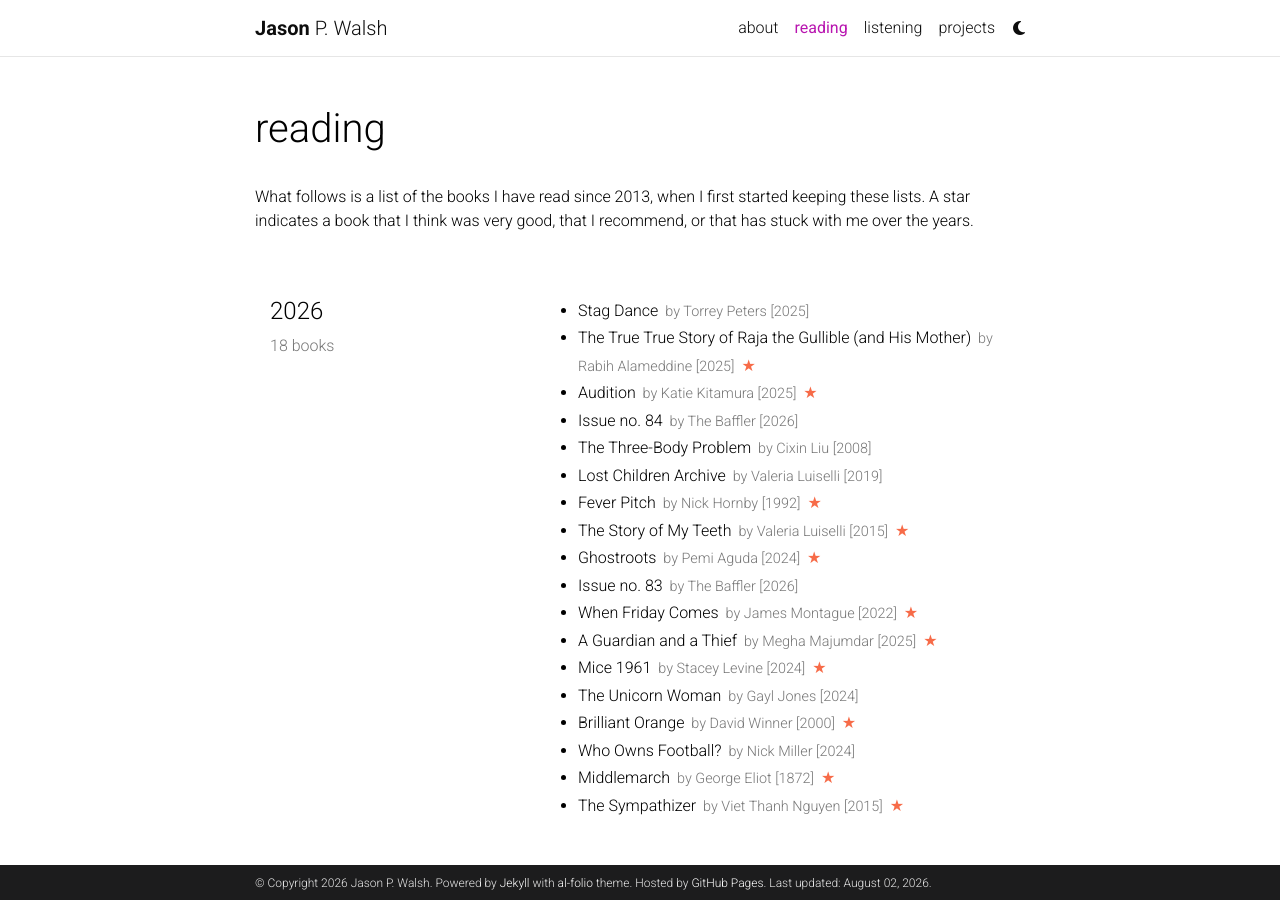
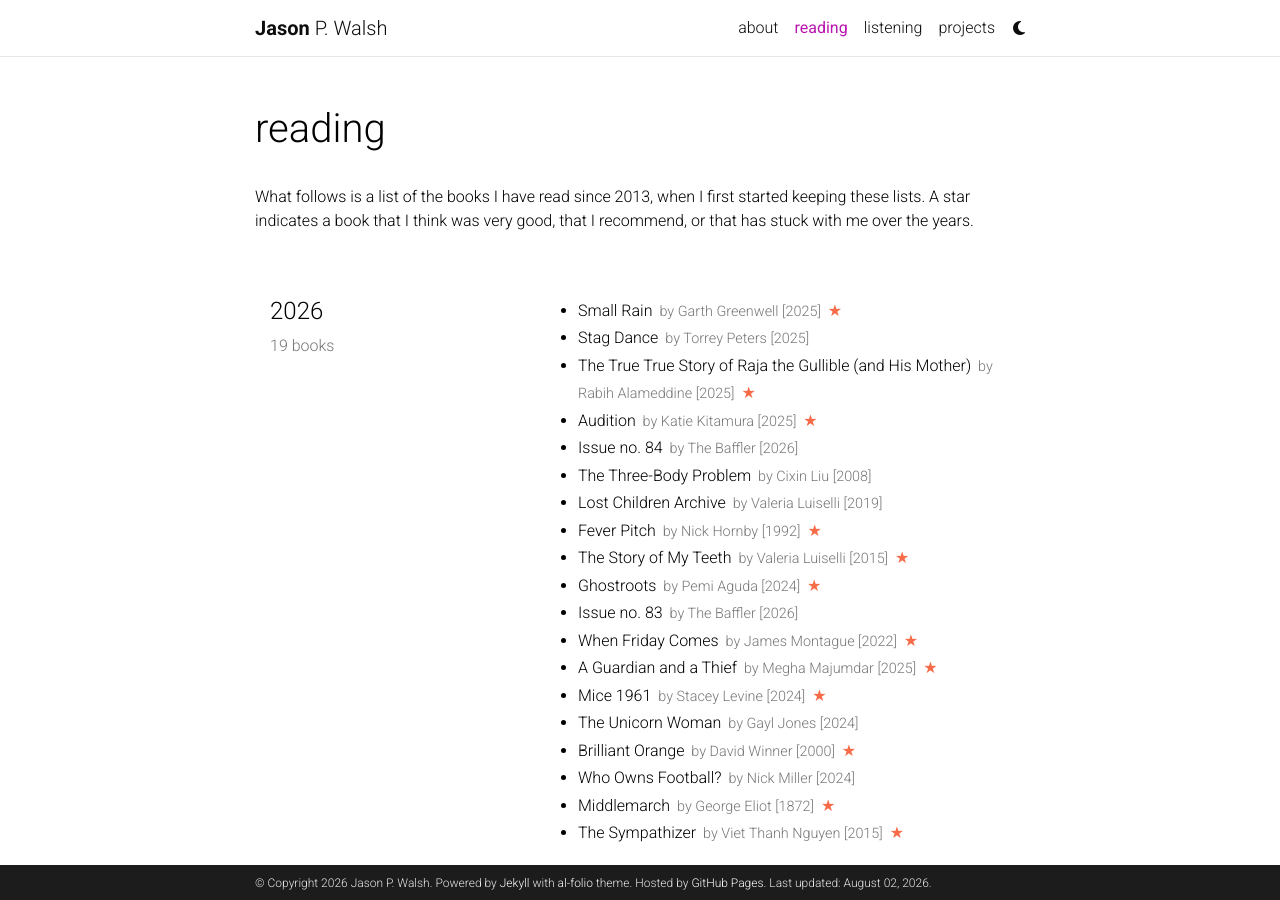
Before and after one commit to jwals23/jwals23.github.io, a Jekyll site: the page built from _pages/reading.md, in a window 1280 px wide and 900 px high. Built offline with Jekyll 4.4.1, drawn with Linux system fonts in a browser that asks for light colours; comment, search, counter and statistics services are not loaded; a style sheet for code colours, icons or effects is not loaded.

Commit message:
Update reading.yml

```diff
--- a/_data/reading.yml
+++ b/_data/reading.yml
@@ -1,6 +1,11 @@
 list:
   - year: "2026"
     books:
+      - title: Small Rain
+        author: Garth Greenwell
+        year: 2025
+        star: yes
+
       - title: Stag Dance
         author: Torrey Peters
         year: 2025
```
